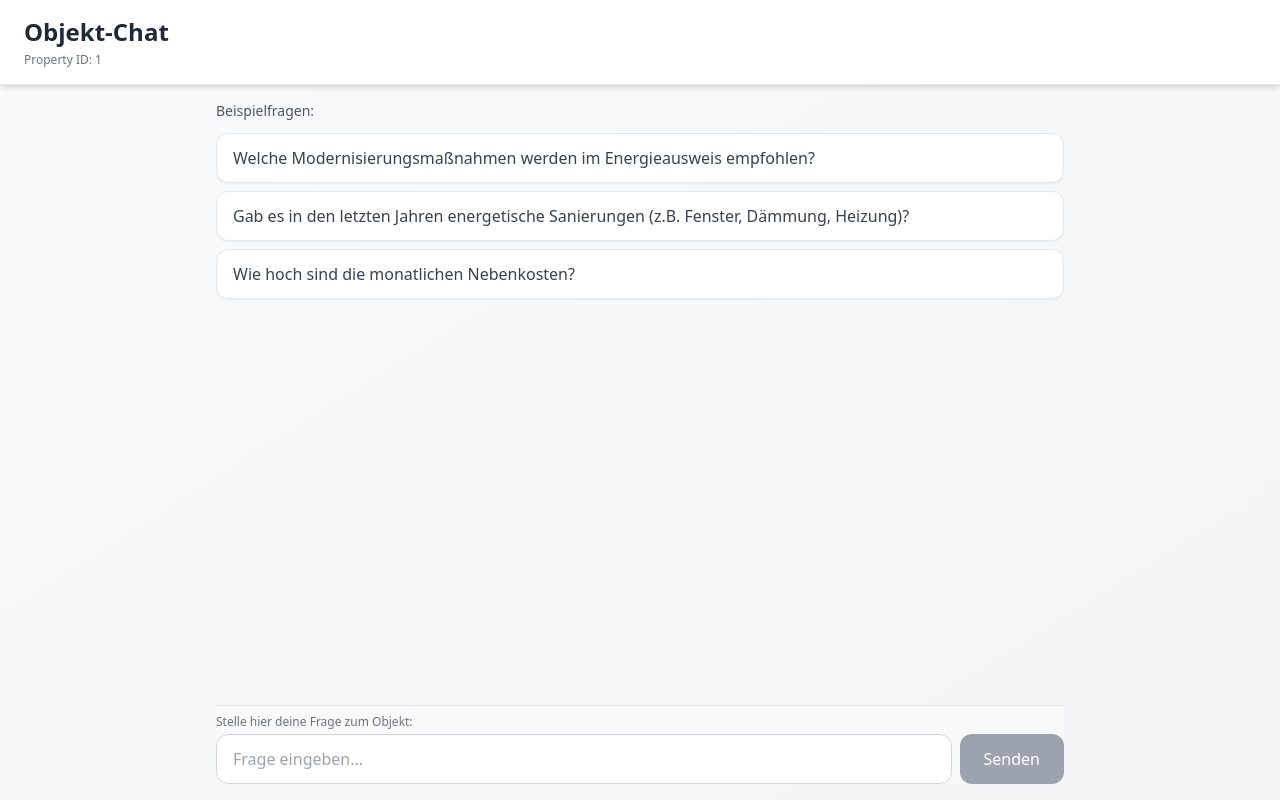
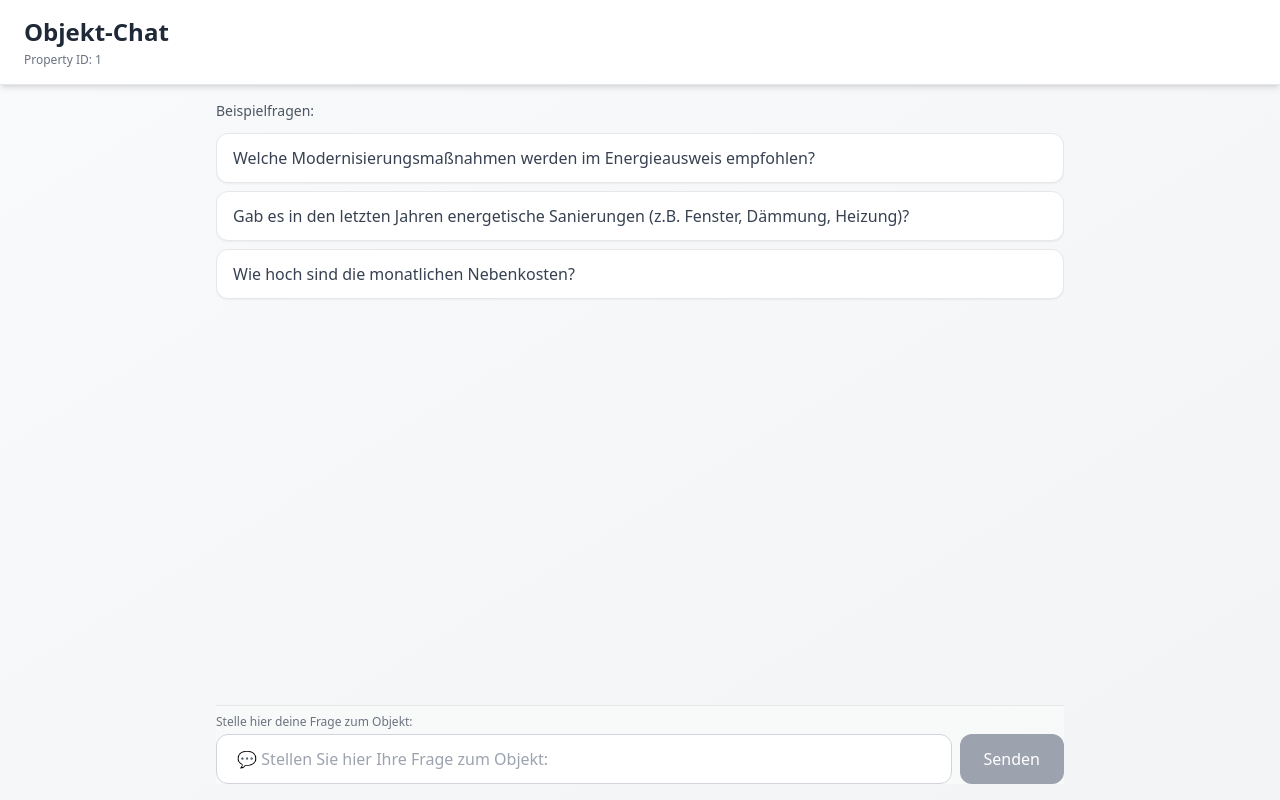
Before and after one commit to mpower3-makler/maklerchatbot, a Next.js app: page /1 in a window 1280 px wide. Built offline with nearby package versions, Linux system fonts and the light colour scheme.

Commit message:
Update ChatInterface.js

```diff
--- a/components/ChatInterface.js
+++ b/components/ChatInterface.js
@@ -181,7 +181,7 @@ export default function ChatInterface({ slug }) {
               type="text"
               value={input}
               onChange={(e) => setInput(e.target.value)}
-              placeholder="Frage eingeben..."
+              placeholder=" 💬 Stellen Sie hier Ihre Frage zum Objekt:"
               className="flex-1 px-4 py-3 rounded-xl border border-gray-300 dark:border-gray-600 bg-white dark:bg-gray-800 text-gray-800 dark:text-gray-200 focus:outline-none focus:ring-2 focus:ring-blue-500 dark:focus:ring-blue-400"
               disabled={isLoading}
             />
```
